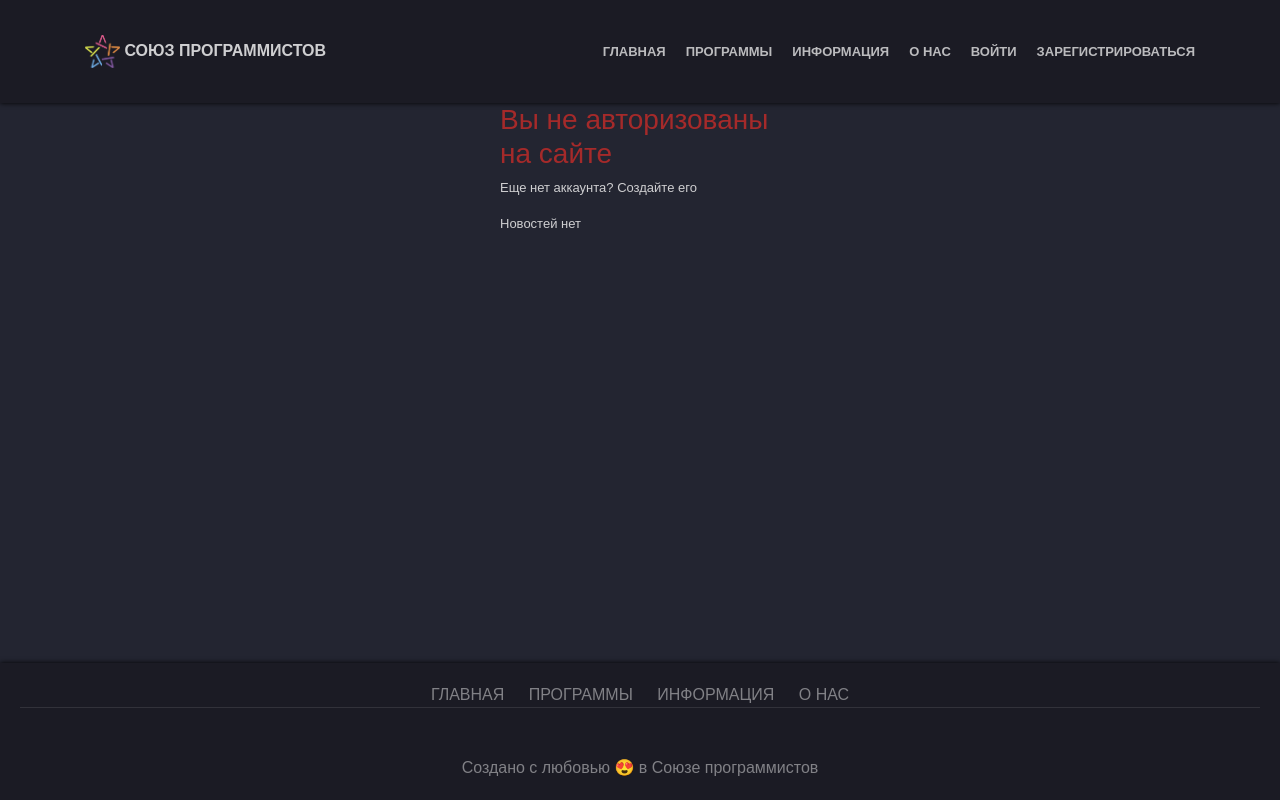
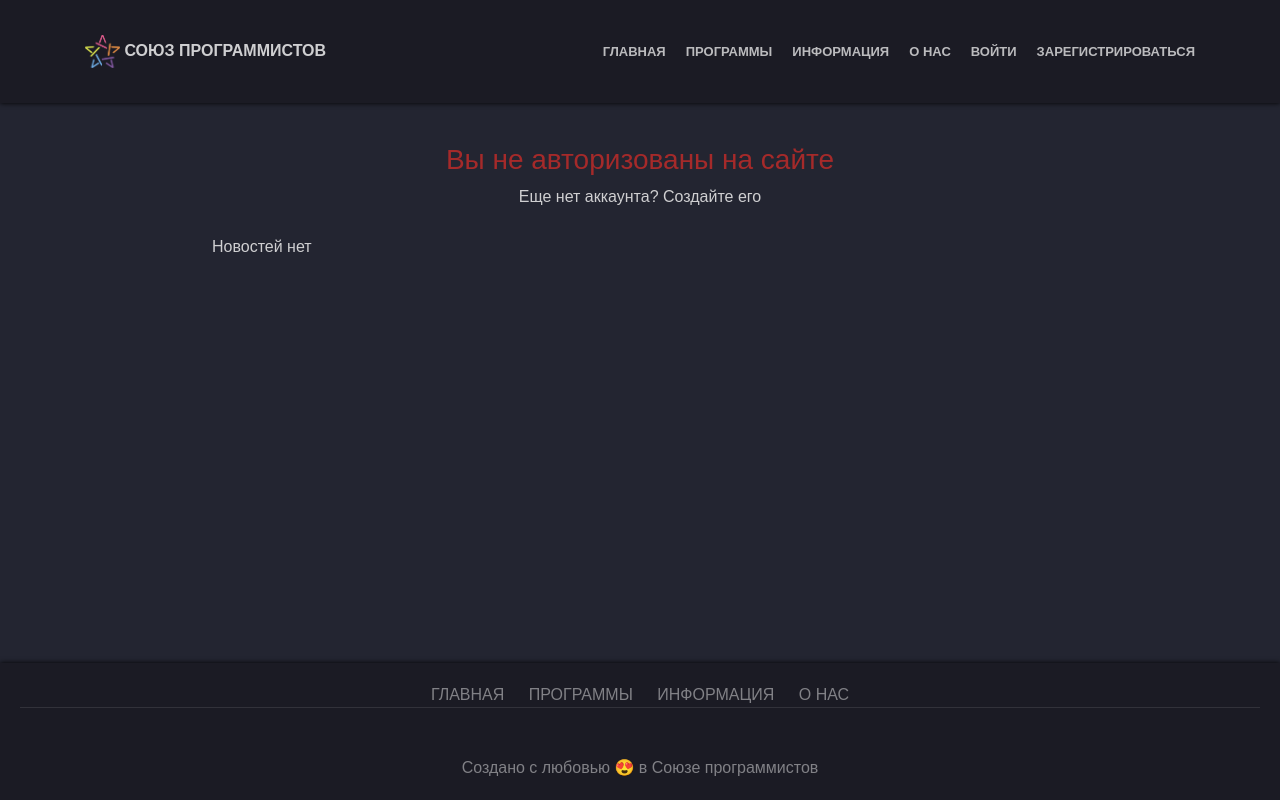
Before and after one commit to C15HOT/apps_shop, a Django app: page / in a window 1280 px wide. Run offline with Django 3.2, Linux system fonts and the light colour scheme; data that the repository does not hold is empty; some libraries are stand-ins or nearby versions.

Commit message:
Fixed bugs in the footer, main container in base.html

```diff
--- a/static/css/style.css
+++ b/static/css/style.css
@@ -3,7 +3,9 @@
 	background-color: #232531;
 	color: #cfcfd1;
 	margin: 0;
-
+	position: relative;
+	padding-bottom: 150px;
+	min-height: 100vh;
 }
 
 *, *:before,*:after {
@@ -22,19 +24,18 @@
 /* HEADER
 ========================== */
 .header {
+
 	background-color: #1b1b24;
 	text-transform: uppercase;
 	box-shadow: 0 0 5px 0px black;
+
 }
 
 .header__inner {
 	display: flex;
 	justify-content: space-between;
 	align-items: center;
-	/* border-bottom: 1px solid rgba(255, 255, 255, 0.1); */
 	padding: 35px 0;
-	/* border-bottom: 1px solid #515369; */
-
 }
 
 /* NAV
@@ -98,51 +99,26 @@
 
 /* CARDS
 ================================== */
-/* .grid_cards {
-	background-color: #1b1b24;
-	display: grid;
-	place-items: center center;
-}
 
-.cards {
-	display: grid;
-	grid-template-columns: repeat(auto-fit, minmax(300px,lft));
-	padding: 20px;
-	grid-gap: 40px;
-}
-.card {
-	background-color: #1b1b24;
-	border-radius: 20px;
-}
-.card_container{
-	background-color: #1b1b24;
-	position: relative;
-	clip-path: polygon(0 0, 100% 0, 100% 85%, 0 100%);
-}
-
-.img_card {
-	width: 50%;
-	display: block;
-	border-radius: 20px 20px;
-
-}
-.details {
-	background-color: #1b1b24;
-} */
 
 
 /* Content
 ===================================== */
+.main {
+width: 70%;
+margin: 0 auto;
+padding: 30px 20px;
+/* min-height: calc(10vh - 211px - 58px); */
+position: relative;
+/* min-width: 100vh; */
+}
 
-.infocontent,
-.content{
-	max-width: 1100px;
-	margin: 0 auto;
-	padding: 40px 20px;
+.infocontent {
+	text-align: center;
+	/* margin: 0 auto; */
+	padding: 10px 10px;
 }
-.infocontent{
-	padding: 0 500px;
-}
+
 
 .list_news{
 	/* max-width: 1100px; */
@@ -166,7 +142,7 @@
 	font-family: sans-serif;
 	text-align: justify;
 	line-height: 25px;
-	padding: 30px ;
+	padding: 20px ;
 }
 
 .read{
@@ -202,7 +178,8 @@
 	transition-property: box-shadow, transform;
 }
 .btn:hover, btn:focus, btn:active {
-	box-shadow: 0 0 20px rgba(0, 0, 0, 0.5);
+	/* box-shadow: 0 0 20px rgba(0, 0, 0, 0.5); */
+	box-shadow: 0 0 5px 0px black;
 	-webkit-transform: scale(1.1);
 	transform: scale(1.1);
 	color: #fff;
--- a/templates/base.html
+++ b/templates/base.html
@@ -48,12 +48,13 @@
     <!-- end new header -->
 
 
-    <div class="list_news">
-
+    <div class="main">
+        <div class="infocontent">
         {% if request.user.is_authenticated %}
         {% else %}
         <h3 style="color: brown;">Вы не авторизованы на сайте</h3>
         <p>Еще нет аккаунта? Создайте его</p>
+        </div>
         {% endif %}
 
         {% block content %}
--- a/templates/news_detail.html
+++ b/templates/news_detail.html
@@ -16,4 +16,5 @@
 
     <a href="{% url 'del_news' news.slug %}"><button>Удалить</button></a>
     {% endif %}
+<!-- TODO добавить padding-bottom -->
 {% endblock %}
--- a/templates/news_list.html
+++ b/templates/news_list.html
@@ -1,4 +1,5 @@
 {% extends 'base.html' %}
+
 {% block content %}
 
 {% if news_list %}
@@ -12,7 +13,6 @@ TODO -->
             <h1>{{ news.title }}</h1>
             <span>Дата создания: {{ news.created_at }}</span>
             <span>Автор: {{ news.user }}</span>
-            <!-- <button class="read"><a class="list_news__link" href="{% url 'news_detail' news.slug %}">Читать</a></button> -->
             <p>
                 <a class="btn" href="{% url 'news_detail' news.slug %}">Читать</a>
             </p>
@@ -27,7 +27,7 @@ TODO -->
             Автор: {{ news.user }}
         </p> -->
 
-     <!-- <li><a href="{% url 'news_detail' news.slug %}">{{ news.title }}</a></li> -->
+
      {% endfor %}
      <!-- </ul> -->
     {% else %}
```
